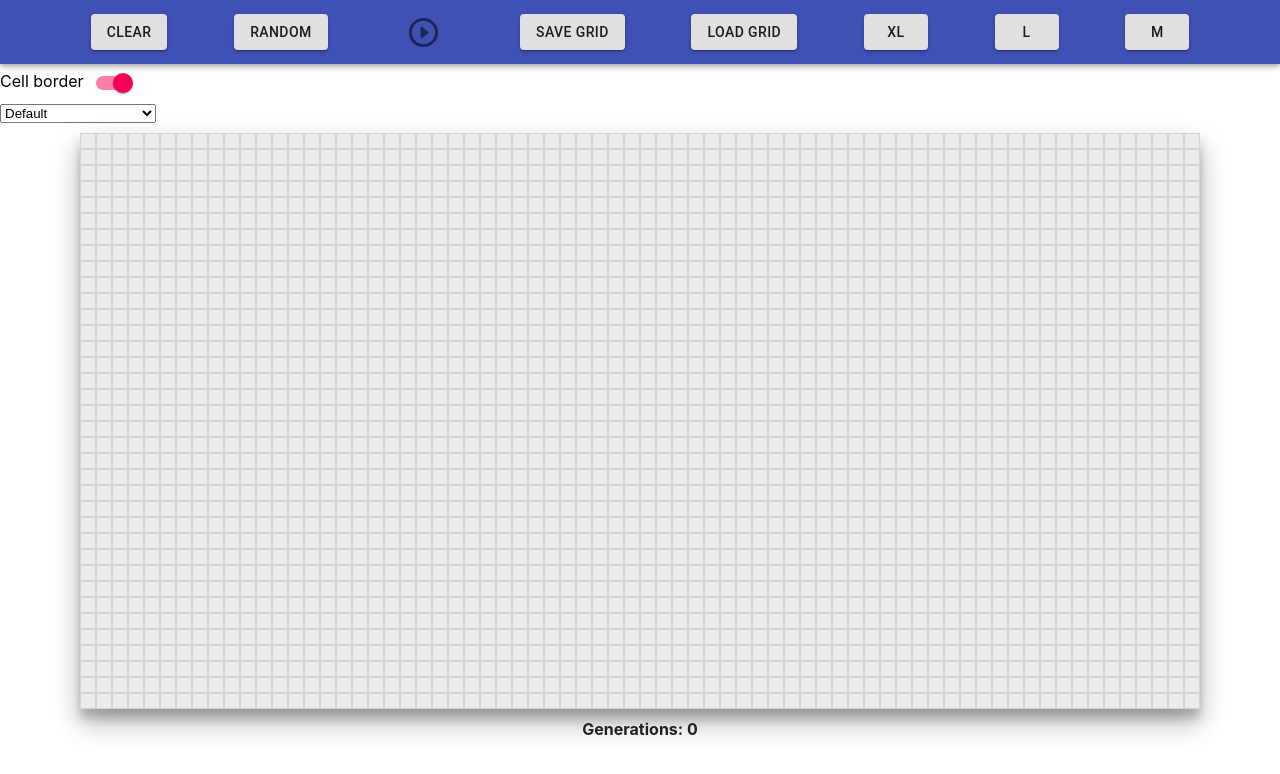
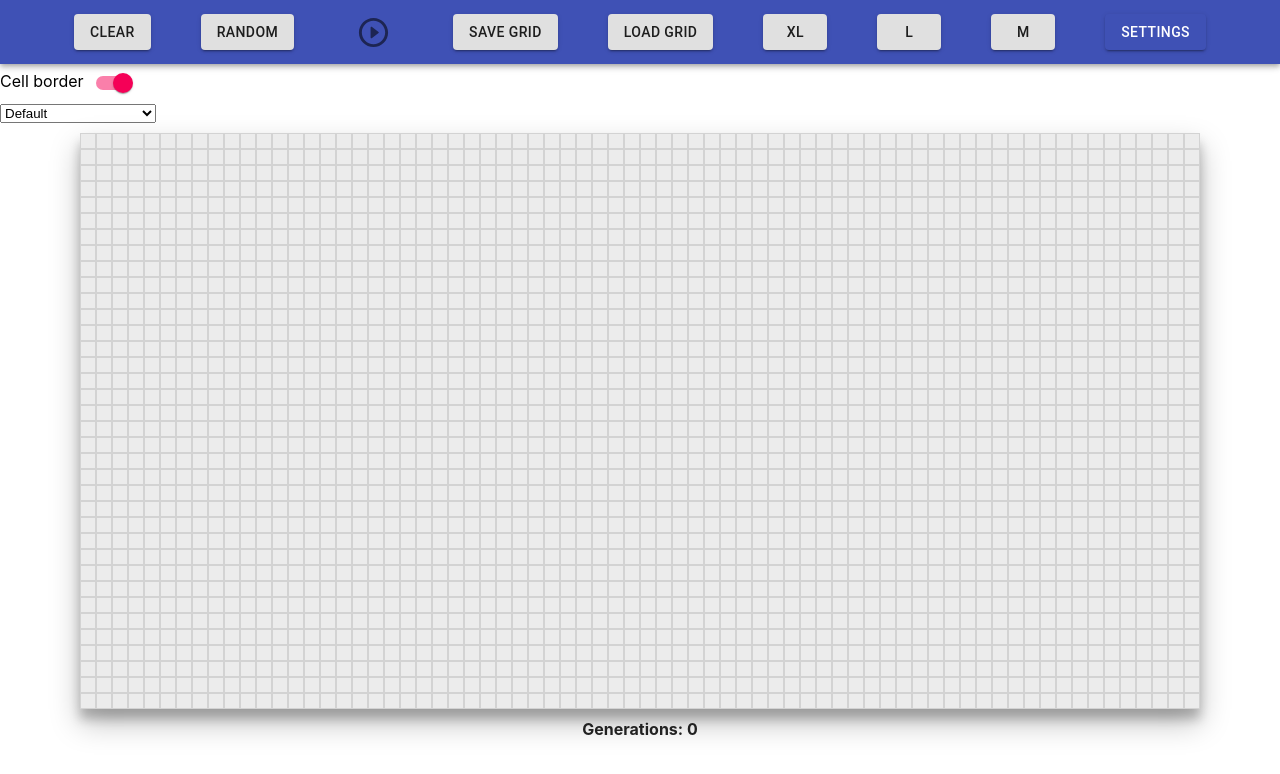
Before and after one commit to ahaku/the_game_of_life, a React (Create React App) app: page / in a window 1280 px wide. Shown: the top 774 px of the page. Built offline with nearby package versions, Linux system fonts and the light colour scheme.

Commit message:
add settings button

```diff
--- a/src/Mainpage.jsx
+++ b/src/Mainpage.jsx
@@ -1,6 +1,5 @@
 import React, { useState, useRef, useCallback } from 'react';
 import produce from 'immer';
-import ButtonMD from '@material-ui/core/Button';
 import ButtonRow from './components/ButtonRow/ButtonRow';
 import Grid from './components/Grid/Grid';
 import ThemeSelector from './components/ThemeSelector/ThemeSelector';
@@ -106,7 +105,6 @@ function Mainpage() {
                 setSavedGrid={setSavedGrid}
                 savedGrid={savedGrid}
                 gameSpeed={gameSpeed}
-                setGrid={setGrid}
                 running={running}
                 runningRef={runningRef}
                 runGame={runGame}
@@ -114,9 +112,9 @@ function Mainpage() {
                 setColors={setColors}
                 setNumberRows={setNumberRows}
                 setNumberCols={setNumberCols}
-                customSizeGridGenerate={customSizeGridGenerate}
-                colors={colors}
                 setRunning={setRunning}
+                ColorThemes={ColorThemes}
+                currentThemeName={currentThemeName}
                 changeGridSize={(size) => {
                     switch (size) {
                         case 'M':
@@ -132,7 +130,6 @@ function Mainpage() {
                             setNumberCols(110)
                             setGrid(customSizeGridGenerate(46, 110))
                             setSavedGrid(customSizeGridGenerate(46, 110))
-
                             break;
                         case 'XL':
                             setCellSize('8px')
@@ -140,7 +137,7 @@ function Mainpage() {
                             setNumberCols(150)
                             setGrid(customSizeGridGenerate(70, 150))
                             setSavedGrid(customSizeGridGenerate(70, 150))
-
+                            break;
                         default:
                             break;
                     }
--- a/src/components/ButtonRow/ButtonRow.jsx
+++ b/src/components/ButtonRow/ButtonRow.jsx
@@ -1,11 +1,54 @@
-import React from 'react';
+import React, { useState } from 'react';
 import Button from './Button/Button';
 import IconButton from '@material-ui/core/IconButton';
 import PauseCircleOutlineRoundedIcon from '@material-ui/icons/PauseCircleOutlineRounded';
 import PlayCircleOutlineRoundedIcon from '@material-ui/icons/PlayCircleOutlineRounded';
 import AppBar from '@material-ui/core/AppBar';
 import Toolbar from '@material-ui/core/Toolbar';
+import Switcher from '../Switcher/Switcher'
+
+import Dialog, { DialogProps } from '@material-ui/core/Dialog';
+import DialogTitle from '@material-ui/core/DialogTitle';
+import DialogContent from '@material-ui/core/DialogContent';
+
+
 import './../../Mainpage.css';
+
+
+function Settings(props) {
+    const [open, setOpen] = useState(false)
+
+    const handleClickOpen = () => {
+        setOpen(true)
+    }
+
+    const handleClose = () => {
+        setOpen(false)
+    }
+
+    return (
+        <React.Fragment>
+            <Button variant="contained" color="primary" title='Settings' onClick={handleClickOpen}>
+            </Button>
+
+            <Dialog
+            open={open}
+            onClose={handleClose}
+            >
+                <DialogTitle>Настройки</DialogTitle>
+                <DialogContent>
+                    <Switcher
+                        label={'Cell border'}
+                        removeCellBorder={() => props.setColors({ ...props.colors, border: 'none' })}
+                        showCellBorder={() => props.setColors({ ...props.colors, border: props.ColorThemes[props.currentThemeName].border })}
+
+                    ></Switcher>
+                </DialogContent>
+
+            </Dialog>
+        </React.Fragment>
+    )
+}
 
 function ButtonRow(props) {
     const { setColors, setNumberRows, setRunning,
@@ -103,6 +146,12 @@ function ButtonRow(props) {
                         title={'M'}
                         onClick={() => props.changeGridSize('M')}
                     />
+                    <Settings
+                        colors={colors}
+                        setColors={setColors}
+                        ColorThemes={props.ColorThemes}
+                        currentThemeName={props.currentThemeName}
+                    ></Settings>
                     {/* <Button
             variant='contained'
             color='primary'
```
